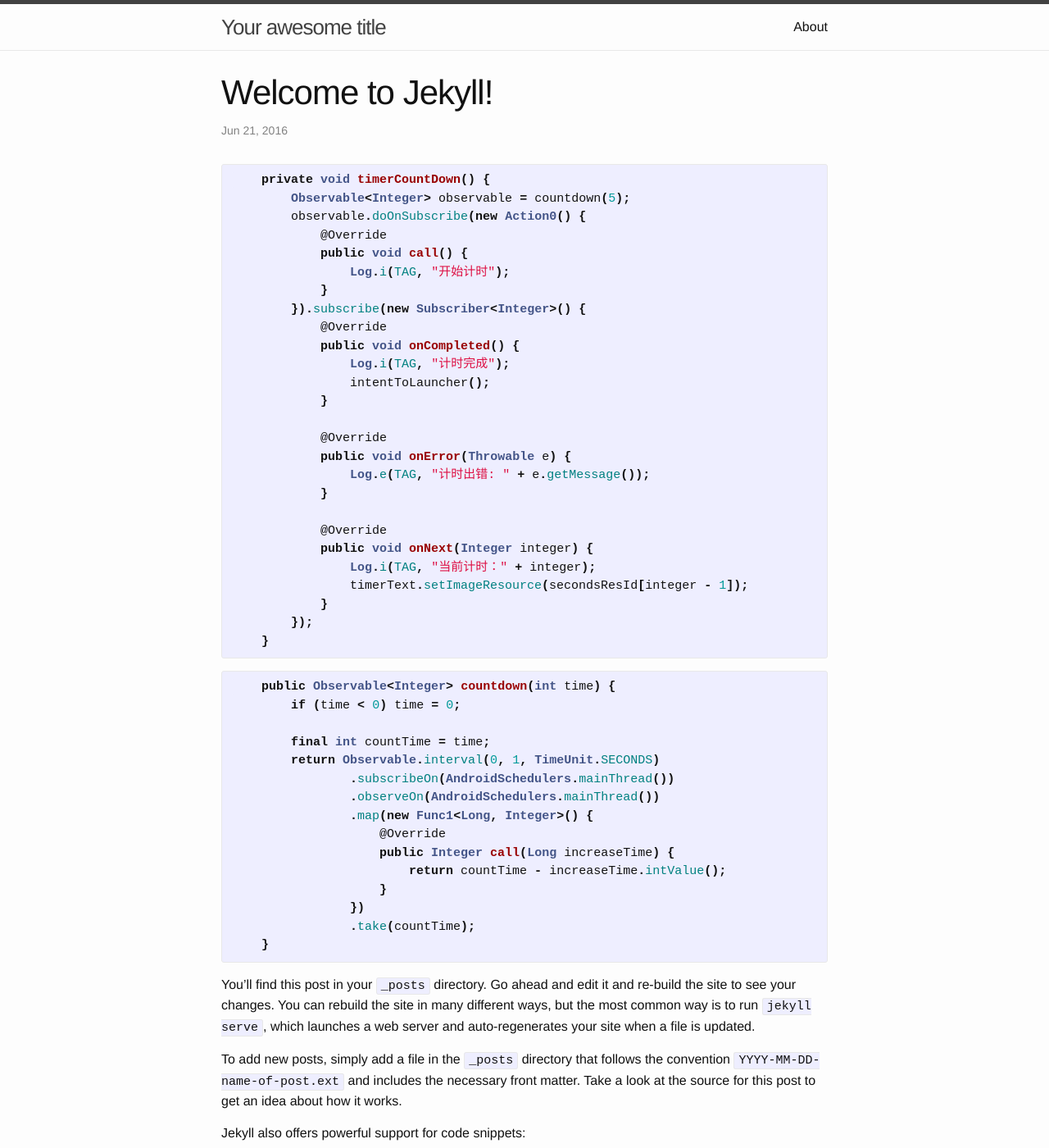
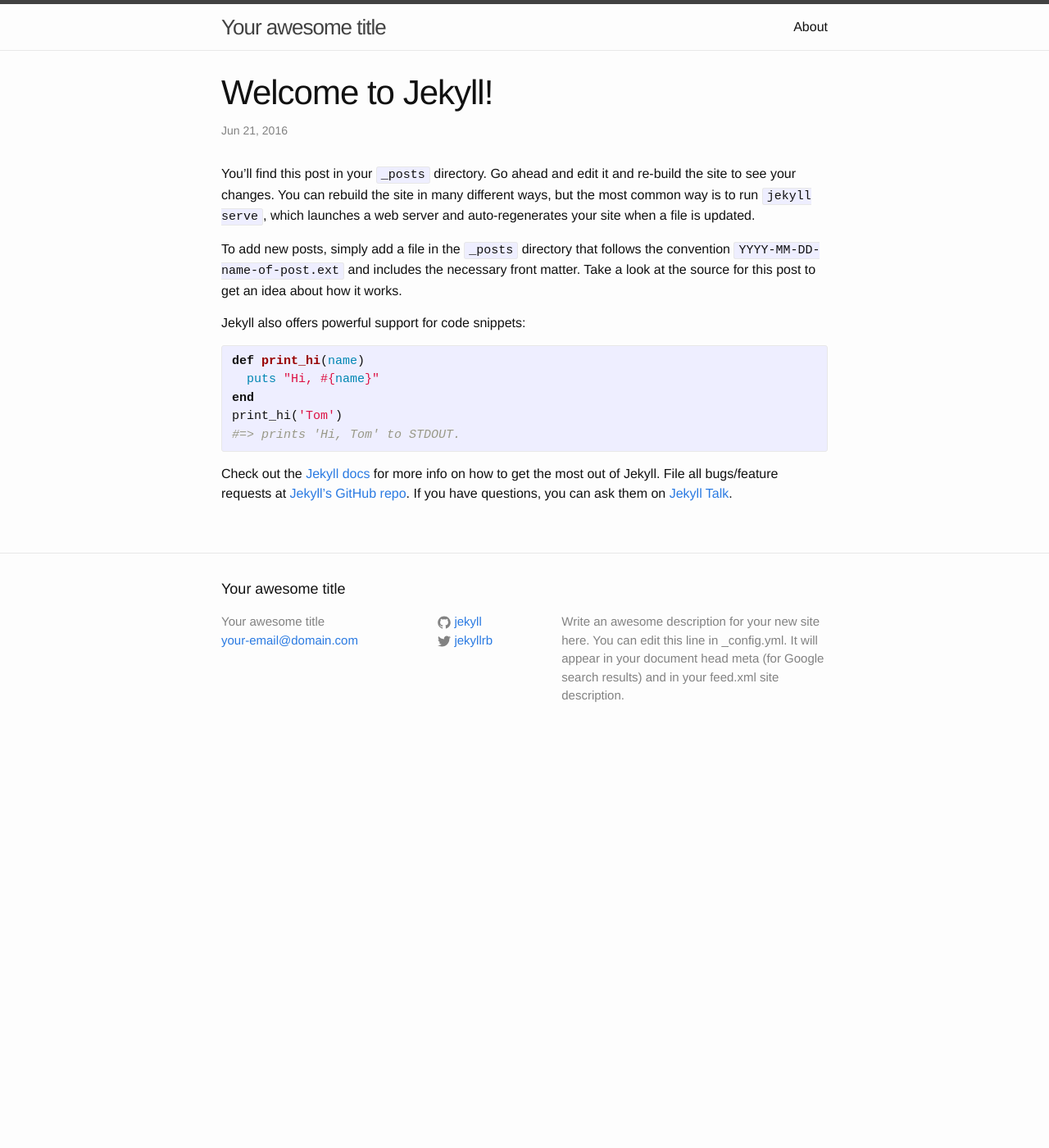
Before and after one commit to JasonFengIce/JasonFengIce.github.io, a Jekyll site: the page built from _posts/2016-06-21-welcome-to-jekyll.markdown, in a window 1280 px wide and 1400 px high. Shown: the whole window at 82% size. Built offline with Jekyll 4.4.1, drawn with Linux system fonts in a browser that asks for light colours.

Commit message:
add post

```diff
--- a/_posts/2016-06-21-welcome-to-jekyll.markdown
+++ b/_posts/2016-06-21-welcome-to-jekyll.markdown
@@ -4,61 +4,6 @@ title:  "Welcome to Jekyll!"
 date:   2016-06-21 14:22:57 +0800
 categories: jekyll update
 ---
-
-{% highlight java %}
-    private void timerCountDown() {
-        Observable<Integer> observable = countdown(5);
-        observable.doOnSubscribe(new Action0() {
-            @Override
-            public void call() {
-                Log.i(TAG, "开始计时");
-            }
-        }).subscribe(new Subscriber<Integer>() {
-            @Override
-            public void onCompleted() {
-                Log.i(TAG, "计时完成");
-                intentToLauncher();
-            }
-
-            @Override
-            public void onError(Throwable e) {
-                Log.e(TAG, "计时出错: " + e.getMessage());
-            }
-
-            @Override
-            public void onNext(Integer integer) {
-                Log.i(TAG, "当前计时：" + integer);
-                timerText.setImageResource(secondsResId[integer - 1]);
-            }
-        });
-    }
-{% endhighlight %}
-
-{% highlight java %}
-    public Observable<Integer> countdown(int time) {
-        if (time < 0) time = 0;
-
-        final int countTime = time;
-        return Observable.interval(0, 1, TimeUnit.SECONDS)
-                .subscribeOn(AndroidSchedulers.mainThread())
-                .observeOn(AndroidSchedulers.mainThread())
-                .map(new Func1<Long, Integer>() {
-                    @Override
-                    public Integer call(Long increaseTime) {
-                        return countTime - increaseTime.intValue();
-                    }
-                })
-                .take(countTime);
-    }
-{% endhighlight %}
-
-
-
-
-
-
-
-
 You’ll find this post in your `_posts` directory. Go ahead and edit it and re-build the site to see your changes. You can rebuild the site in many different ways, but the most common way is to run `jekyll serve`, which launches a web server and auto-regenerates your site when a file is updated.
 
 To add new posts, simply add a file in the `_posts` directory that follows the convention `YYYY-MM-DD-name-of-post.ext` and includes the necessary front matter. Take a look at the source for this post to get an idea about how it works.
--- a/_posts/2016-5-29-countdown.markdown
+++ /dev/null
@@ -1,6 +0,0 @@
----
-layout: post
-title:  countdown
-date:   2016-5-29
-categories: jekyll update
----
--- a/_posts/2016-6-29-我的测试.markdown
+++ /dev/null
@@ -1,6 +0,0 @@
----
-layout: post
-title:  我的测试
-date:   2016-6-29
-categories: jekyll update
----
```
Also changed, not shown: _posts/2016-6-29-Android倒计时.markdown (renamed from _posts/2016-5-29-AndroidTimeCountdown.markdown, +5 -2 lines).
